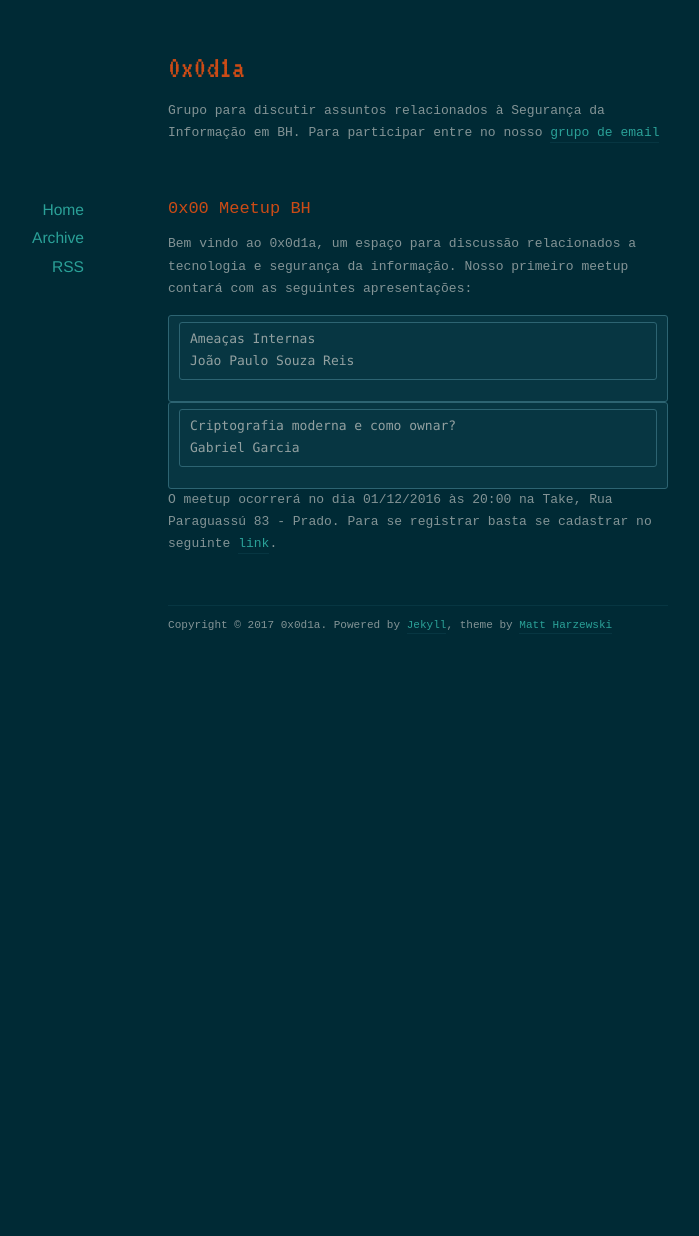
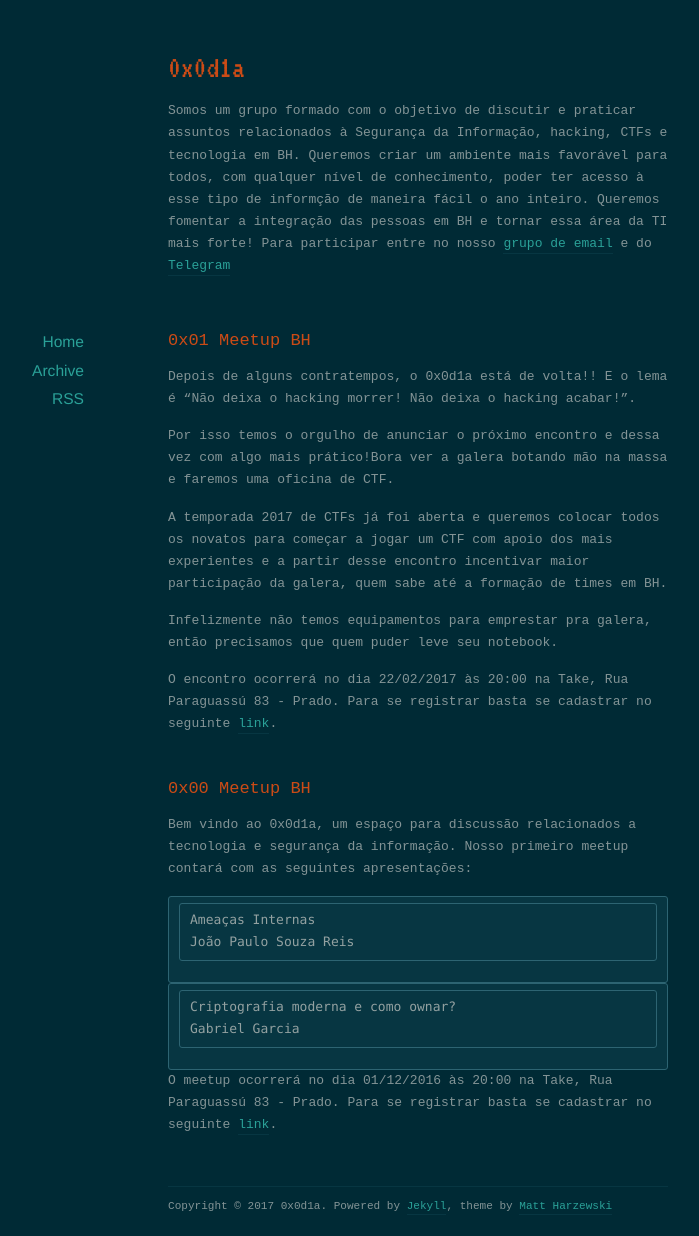
Before and after one commit to 0x0d1a/0x0d1a.github.io, a Jekyll site: the page built from index.html, in a window 1280 px wide. Shown: the whole page, without its empty margins (222-921 px from the left). Built offline with Jekyll 4.4.1, drawn with Linux system fonts in a browser that asks for light colours; nearby versions of some CDN libraries; the list of posts is cut into pages by our own code; before the commit the page ends 900 px from its top, so only the background shows below that.

Commit message:
0x01 Meetup BH
Segundo encontro do grupo 0x0d1a em BH.

```diff
--- a/_config.yml
+++ b/_config.yml
@@ -17,9 +17,11 @@ name: "0x0d1a"
 title: "0x0d1a"
 email: your-email@domain.com
 description: > # this means to ignore newlines until "baseurl:"
-  Grupo para discutir assuntos relacionados à Segurança da Informação em BH.
+  Somos um grupo formado com o objetivo de discutir e praticar assuntos relacionados à Segurança da Informação, hacking, CTFs e tecnologia em BH.
+  Queremos criar um ambiente mais favorável para todos, com qualquer nível de conhecimento, poder ter acesso à esse tipo de informção de maneira fácil o ano inteiro.
+  Queremos fomentar a integração das pessoas em BH e tornar essa área da TI mais forte!
   Para participar entre no nosso <a href="https://groups.google.com/forum/#!forum/0x0d1a"
-  target="_blank">grupo de email</a>
+  target="_blank">grupo de email</a> e do <a href="https://t.me/x0d1a" target="_blank">Telegram</a>
 
 baseurl: "" # the subpath of your site, e.g. /blog
 url: "" # the base hostname & protocol for your site, e.g. http://example.com
--- /dev/null
+++ b/_posts/2017-02-12-0x01-meetup-bh.markdown
@@ -0,0 +1,18 @@
+---
+layout: post
+title:  "0x01 Meetup BH"
+date:   2017-02-12 17:00:00 -0300
+categories: meetup
+---
+
+Depois de alguns contratempos, o 0x0d1a está de volta!! E o lema é "Não deixa o hacking morrer! Não deixa o hacking acabar!".
+
+Por isso temos o orgulho de anunciar o próximo encontro e dessa vez com algo mais prático!Bora ver a galera botando mão na massa e faremos uma oficina de CTF.
+
+A temporada 2017 de CTFs já foi aberta e queremos colocar todos os novatos para começar a jogar um CTF com apoio dos mais experientes e a partir desse encontro incentivar maior participação da galera, quem sabe até a formação de times em BH.
+
+Infelizmente não temos equipamentos para emprestar pra galera, então precisamos que quem puder leve seu notebook.
+
+O encontro ocorrerá no dia 22/02/2017 às 20:00 na Take, Rua Paraguassú 83 - Prado.
+Para se registrar basta se cadastrar no seguinte
+<a href="https://www.sympla.com.br/0x0d1a__117853" target="_blank">link</a>.
```
